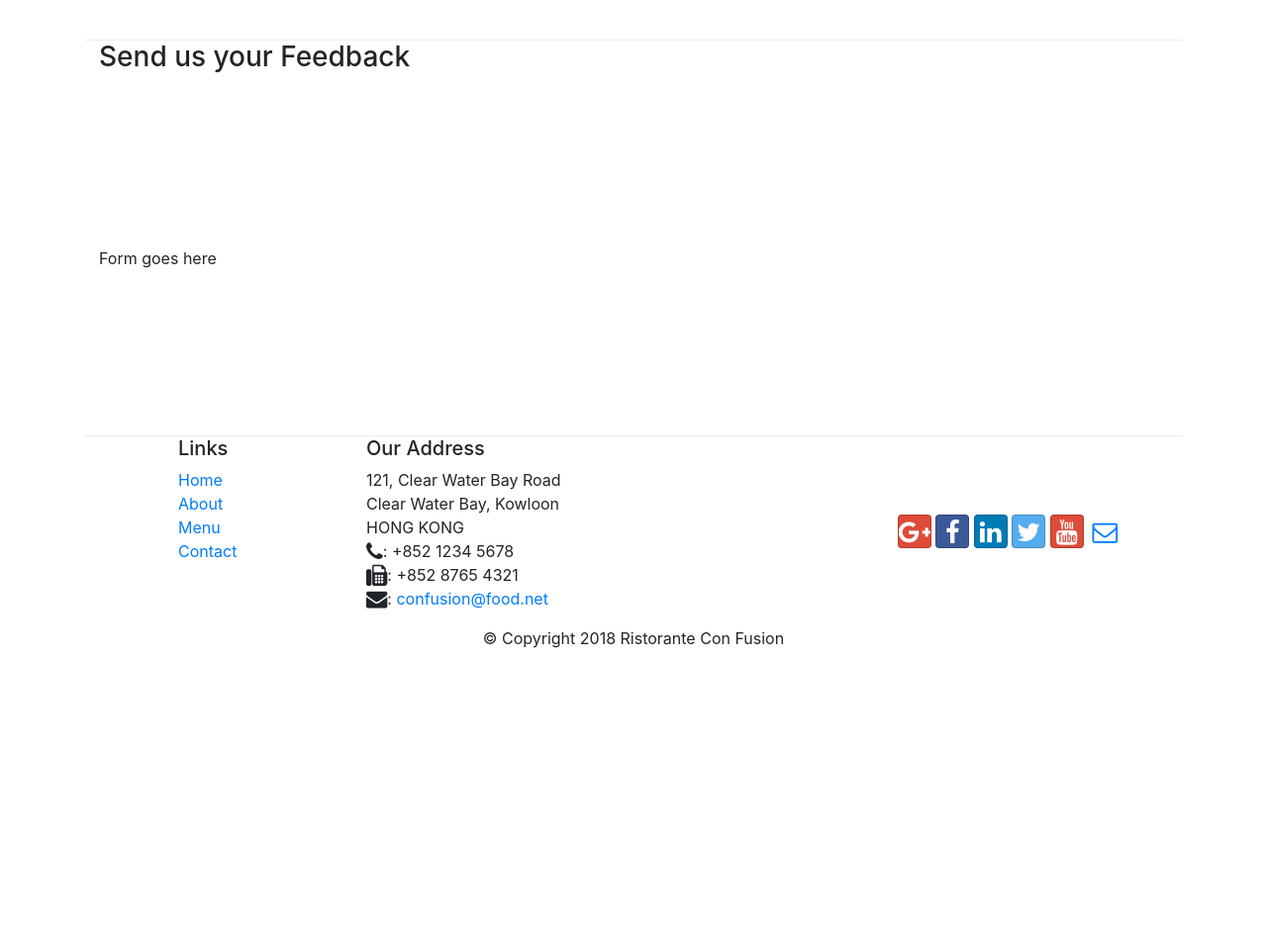
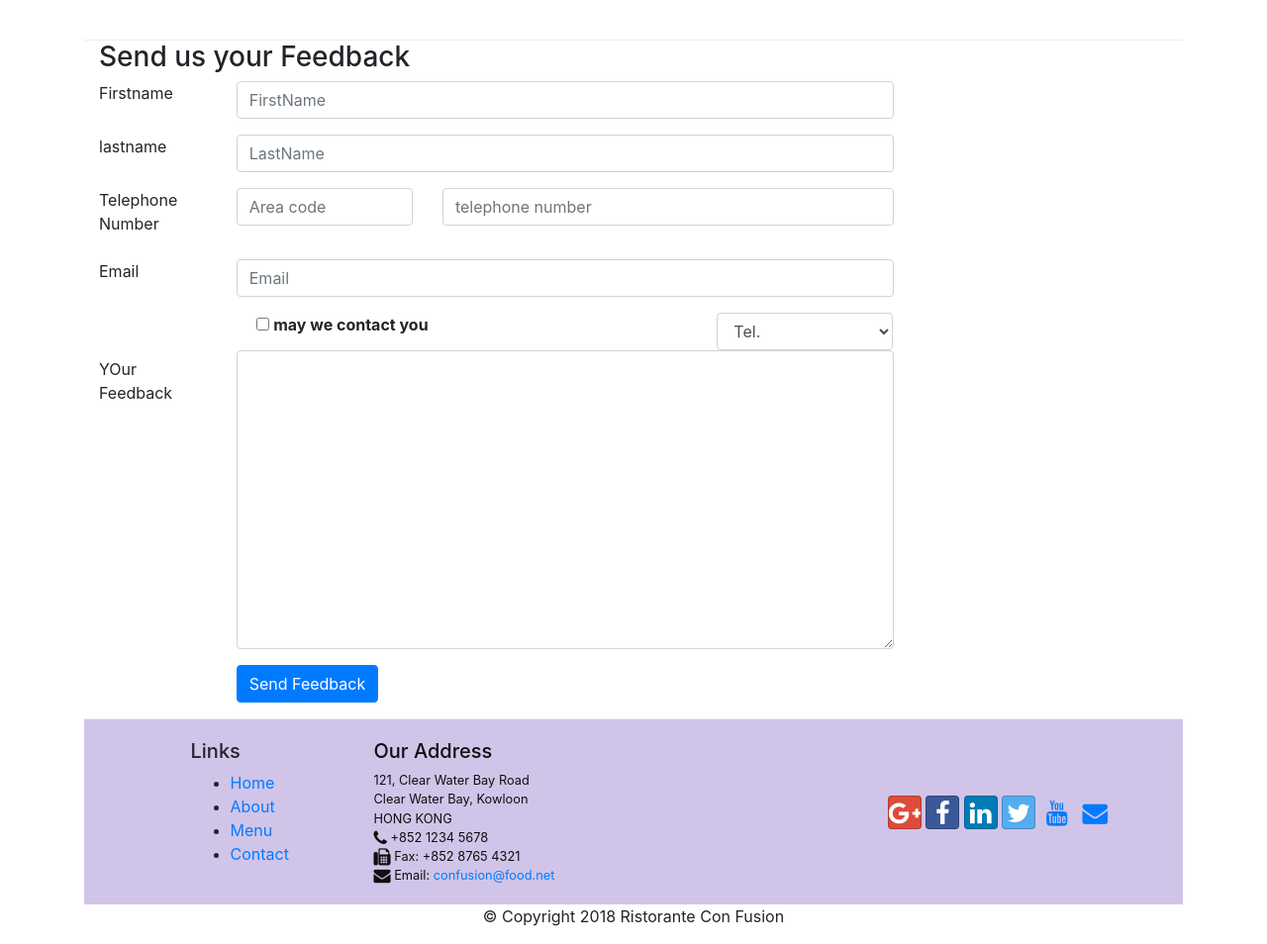
Before and after one commit to selva2242/Hotel_website, a website: page contactus.html in a window 1280 px wide. Shown: the part 824-1778 px from the top of the page at 99% size. Before the commit the page ends 1497 px from the top, so only its background shows below. Drawn offline with nearby package versions, Linux system fonts and the light colour scheme.

Commit message:
user-input-forms

```diff
--- a/contactus.html
+++ b/contactus.html
@@ -92,7 +92,62 @@
               <h3>Send us your Feedback</h3>
            </div>
             <div class="col-12 col-md-9">
-                Form goes here
+                <form>
+                    <div class=" form-group row">
+                        <label for="First name" class="col-md-2 col-form-lable">Firstname</label>
+                        <div class="col-md-10">
+                            <input type="text" class="form-control" id="firstname" username="firstname" placeholder="FirstName">
+                        </div>
+                    </div>
+                    <div class=" form-group row">
+                        <label for="lastname" class="col-md-2 col-form-lable">lastname</label>
+                        <div class="col-md-10">
+                            <input type="text" class="form-control" id="lastname" username="lastname" placeholder="LastName">
+                        </div>
+                    </div>
+                    <div class=" form-group row">
+                            <label for="Telepphone" class=" col-12 col-md-2 col-form-lable">Telephone Number</label>
+                            <div class="col-5 col-md-3">
+                                <input type="text" class="form-control" id="areacode" username="areacode" placeholder="Area code">
+                            </div>
+                            <div class="col-7 col-md-7">
+                                    <input type="text" class="form-control" id="tel.number" username="tel.number" placeholder="telephone number">
+                                </div>
+                    </div>
+                    <div class=" form-group row">
+                            <label for="Email id" class="col-md-2 col-form-lable">Email</label>
+                            <div class="col-md-10">
+                                <input type="email" class="form-control" id="emailid" username="emailid" placeholder="Email">
+                            </div>
+                    </div>
+                    <div class="forn-group row">
+                        <div class="col-md-6 offset-md-2">
+                            <div class="form-check">
+                                <input type="checkbox" class="name-check" name="approve" id="approve" value="">
+                                <label for="approve" class="form-check-label"><strong>may we contact you</strong></label>
+                            </div>
+                        </div>
+                        <div class="col-md-3 offset-md-1">
+                            <select class="form-control">
+                                <option>Tel.</option>
+                                <option>Email.</option>
+                            </select>
+                        </div>
+                    </div>
+                    <div class=" form-group row">
+                            <label for="Feedback" class="col-md-2 col-form-label">YOur Feedback</label>
+                            <div class="col-md-10">
+                                <textarea  class="form-control" id="Feedback" username="Feedback" rows="12"></textarea>
+                            </div>
+                    </div>
+                    <div class=" form-group row">
+                        <div class="offset-md-2 col-md-10">
+                            <button type="submit" class="btn btn-primary">
+                                Send Feedback
+                                </button>
+                        </div>
+                    </div>
+                </form>
             </div>
              <div class="col-12 col-md">
             </div>
@@ -100,43 +155,41 @@
 
     </div>
 
-    <footer class="footer">
-        <div class="container">
-            <div class="row">
-                <div class="col-4 offset-1 col-sm-2">
+    <footer>
+            <div class = "container">
+                <div class = "row row-footer">
+                    <div class= "col-5 offset-1 col-sm-2">
                         <h5>Links</h5>
-                    <ul class="list-unstyled">
-                        <li><a href="./index.html">Home</a></li>
+                        <ul class="list-unstlyed">
+                            <li><a href="index.html">Home</a></li>
                             <li><a href="./aboutus.html">About</a></li>
                             <li><a href="#">Menu</a></li>
                             <li><a href="#">Contact</a></li>
                         </ul>
                     </div>
-                <div class="col-7 col-sm-5">
+                    <div class= "col-6  col-sm-5 address">
                             <h5>Our Address</h5>
-                    <address>
                               121, Clear Water Bay Road<br>
                               Clear Water Bay, Kowloon<br>
                               HONG KONG<br>
-                      <i class="fa fa-phone fa-lg"></i>: +852 1234 5678<br>
-                      <i class="fa fa-fax fa-lg"></i>: +852 8765 4321<br>
-                      <i class="fa fa-envelope fa-lg"></i>:
-                      <a href="mailto:confusion@food.net">confusion@food.net</a>
+                              <i class="fa fa-phone fa-lg"></i> +852 1234 5678<br>
+                              <i class="fa fa-fax fa-lg"></i> Fax: +852 8765 4321<br>
+                              <i class="fa fa-envelope fa-lg"></i> Email: <a href="mailto:confusion@food.net">confusion@food.net</a>
                            </address>
                         </div>
-                <div class="col-12 col-sm-4 align-self-center">
-                    <div class="text-center">
-                        <a class="btn btn-social-icon btn-google" href="http://google.com/+"><i class="fa fa-google-plus"></i></a>
-                        <a class="btn btn-social-icon btn-facebook" href="http://www.facebook.com/profile.php?id="><i class="fa fa-facebook"></i></a>
-                        <a class="btn btn-social-icon btn-linkedin" href="http://www.linkedin.com/in/"><i class="fa fa-linkedin"></i></a>
-                        <a class="btn btn-social-icon btn-twitter" href="http://twitter.com/"><i class="fa fa-twitter"></i></a>
-                        <a class="btn btn-social-icon btn-google" href="http://youtube.com/"><i class="fa fa-youtube"></i></a>
-                        <a class="btn btn-social-icon" href="mailto:"><i class="fa fa-envelope-o"></i></a>
+                    <div class= "col col-sm- align-self-center">
+                        <div class = "text-center ">
+                            <a class="btn btn-social-icon btn-google" href="http://google.com/+"><i class="fa fa-google-plus fa-lg"></i></a>
+                            <a class="btn btn-social-icon btn-facebook" href="http://www.facebook.com/profile.php?id="><i class="fa fa-facebook fa-lg"></i></a>
+                            <a class="btn btn-social-icon btn-linkedin" href="http://www.linkedin.com/in/"><i class="fa fa-linkedin fa-lg"></i></a>
+                            <a class="btn btn-social-icon btn-twitter" href="http://twitter.com/"><i class="fa fa-twitter fa-lg"></i></a>
+                            <a class="btn btn-social-icon btn-youtube" href="http://youtube.com/"><i class="fa fa-youtube fa-lg"></i></a>
+                            <a class="btn btn-social-icon " href="mailto:"><i class="fa fa-envelope fa-lg"></i></a>
                         </div>
                     </div>
                </div>
-           <div class="row justify-content-center">
-                <div class="col-auto">
+               <div class= "row justify-content-center">
+                    <div class= "col-auto">
                         <p>© Copyright 2018 Ristorante Con Fusion</p>
                     </div>
                </div>
@@ -147,5 +200,4 @@
     <script src="node_modules/popper.js/dist/umd/popper.min.js"></script>
     <script src="node_modules/bootstrap/dist/js/bootstrap.min.js"></script>
 </body>
-
 </html>
```
Also changed, not shown: index.html (+1 -1 lines). Lines whose indentation alone changed are shown as unchanged.
